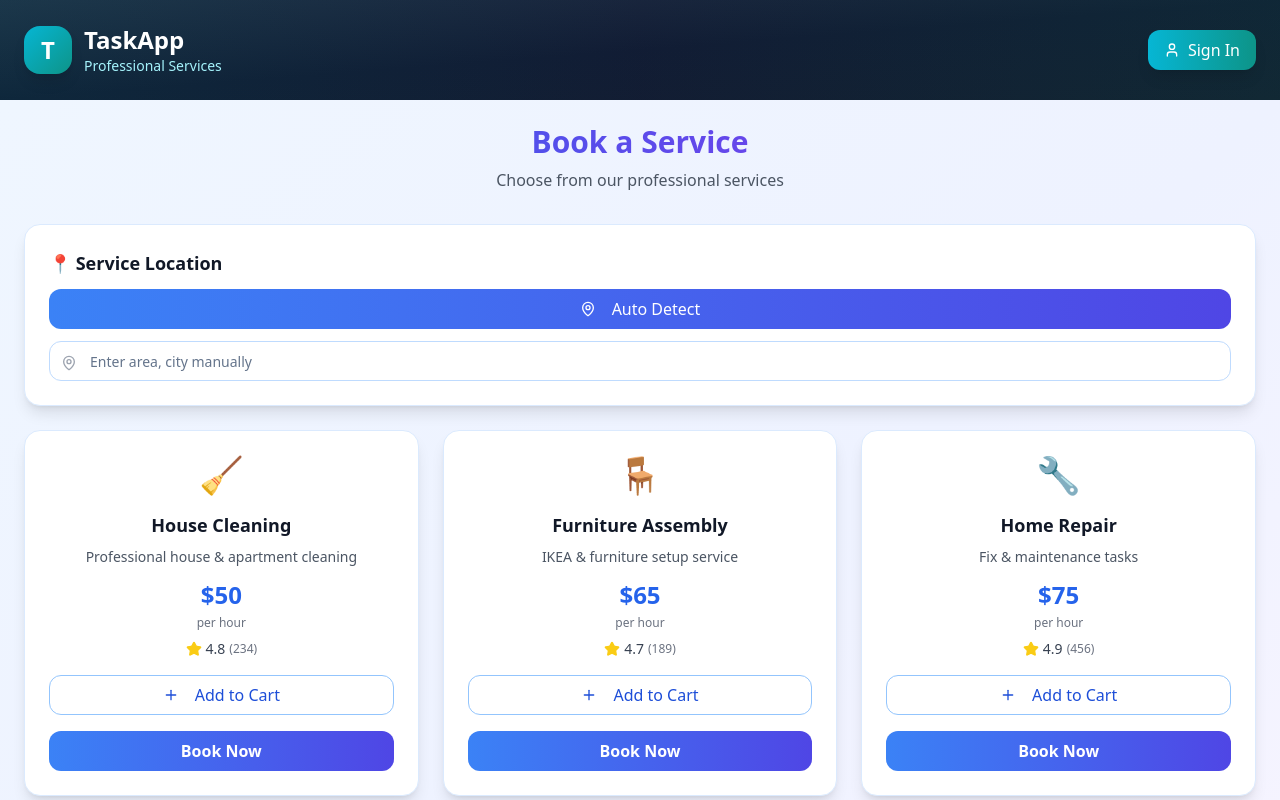
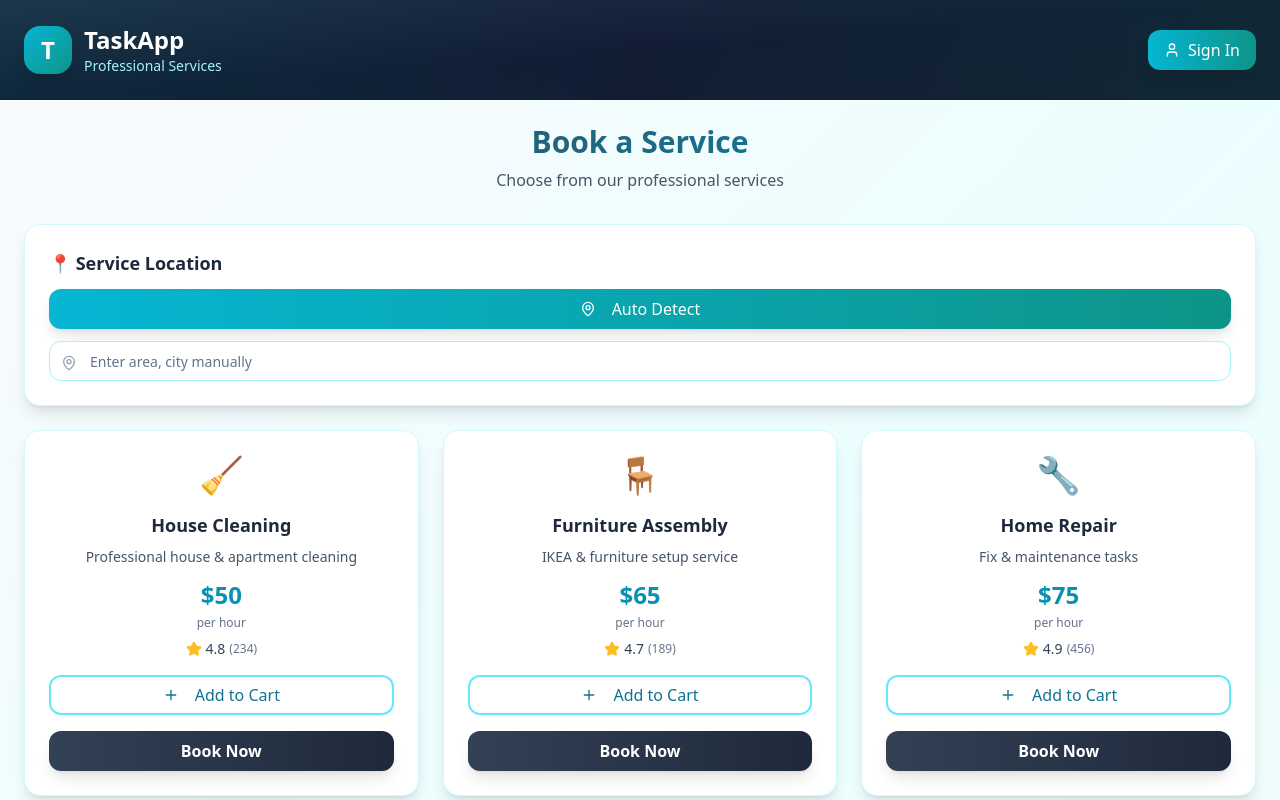
Before and after one commit to Hillfoul007/flutter-style-guide-app, a React (Vite) app: page / in a window 1280 px wide. Shown: the top 800 px of the page. Built offline with nearby package versions, Linux system fonts and the light colour scheme.

Commit message:
Update ServiceCategories with professional color palette
cgen-79b45dc2fa9b48e8b759dcfaf544cf43

```diff
--- a/src/components/ServiceCategories.tsx
+++ b/src/components/ServiceCategories.tsx
@@ -112,27 +112,27 @@ const ServiceCategories = ({ onServiceSelect }) => {
   };
 
   return (
-    <div className="min-h-screen bg-gradient-to-br from-blue-50 via-indigo-50 to-purple-50">
+    <div className="min-h-screen bg-gradient-to-br from-slate-50 via-cyan-50 to-teal-50">
       <div className="p-4 sm:p-6">
         <div className="text-center mb-6 sm:mb-8">
-          <h1 className="text-2xl sm:text-3xl font-bold bg-gradient-to-r from-blue-600 to-purple-600 bg-clip-text text-transparent mb-2">
+          <h1 className="text-2xl sm:text-3xl font-bold bg-gradient-to-r from-slate-700 to-cyan-600 bg-clip-text text-transparent mb-2">
             Book a Service
           </h1>
-          <p className="text-gray-600 text-sm sm:text-base">
+          <p className="text-slate-600 text-sm sm:text-base">
             Choose from our professional services
           </p>
         </div>
 
         {/* Location Section */}
-        <div className="mb-6 bg-white rounded-2xl p-4 sm:p-6 shadow-lg border border-blue-100">
-          <h3 className="text-lg font-semibold text-gray-900 mb-3">
+        <div className="mb-6 bg-white rounded-2xl p-4 sm:p-6 shadow-lg border border-cyan-100">
+          <h3 className="text-lg font-semibold text-slate-800 mb-3">
             📍 Service Location
           </h3>
           <div className="space-y-3">
             <div className="flex space-x-2">
               <Button
                 onClick={handleAutoLocation}
-                className="flex-1 bg-gradient-to-r from-blue-500 to-indigo-600 hover:from-blue-600 hover:to-indigo-700 text-white rounded-xl py-3 px-4 text-sm sm:text-base active:scale-95 transition-all duration-200"
+                className="flex-1 bg-gradient-to-r from-cyan-500 to-teal-600 hover:from-cyan-600 hover:to-teal-700 text-white rounded-xl py-3 px-4 text-sm sm:text-base active:scale-95 transition-all duration-200 shadow-lg"
                 disabled={isLocationAuto}
               >
                 <MapPin className="w-4 h-4 mr-2" />
@@ -144,9 +144,9 @@ const ServiceCategories = ({ onServiceSelect }) => {
                 placeholder="Enter area, city manually"
                 value={location}
                 onChange={(e) => setLocation(e.target.value)}
-                className="pl-10 rounded-xl border-blue-200 focus:border-blue-500 focus:ring-blue-500 py-3 text-base"
+                className="pl-10 rounded-xl border-cyan-200 focus:border-cyan-500 focus:ring-cyan-500 py-3 text-base"
               />
-              <MapPin className="w-4 h-4 absolute left-3 top-3.5 text-gray-400" />
+              <MapPin className="w-4 h-4 absolute left-3 top-3.5 text-slate-400" />
             </div>
           </div>
         </div>
@@ -158,30 +158,30 @@ const ServiceCategories = ({ onServiceSelect }) => {
             return (
               <div
                 key={service.id}
-                className="p-4 sm:p-6 bg-white border border-blue-100 rounded-2xl shadow-lg hover:shadow-xl transition-all duration-300"
+                className="p-4 sm:p-6 bg-white border border-cyan-100 rounded-2xl shadow-lg hover:shadow-xl transition-all duration-300 hover:border-cyan-200"
               >
                 <div className="text-3xl sm:text-4xl mb-3 sm:mb-4 text-center">
                   {service.icon}
                 </div>
-                <h3 className="font-bold text-gray-900 mb-2 text-base sm:text-lg text-center">
+                <h3 className="font-bold text-slate-800 mb-2 text-base sm:text-lg text-center">
                   {service.name}
                 </h3>
-                <p className="text-xs sm:text-sm text-gray-600 mb-3 text-center leading-relaxed">
+                <p className="text-xs sm:text-sm text-slate-600 mb-3 text-center leading-relaxed">
                   {service.description}
                 </p>
 
                 {/* Price and Rating */}
                 <div className="mb-4 text-center">
-                  <div className="text-xl sm:text-2xl font-bold text-blue-600 mb-1">
+                  <div className="text-xl sm:text-2xl font-bold text-cyan-600 mb-1">
                     ${service.price}
                   </div>
-                  <div className="text-xs text-gray-500 mb-2">per hour</div>
+                  <div className="text-xs text-slate-500 mb-2">per hour</div>
                   <div className="flex items-center justify-center space-x-1">
-                    <Star className="w-4 h-4 fill-yellow-400 text-yellow-400" />
-                    <span className="text-sm font-medium text-gray-700">
+                    <Star className="w-4 h-4 fill-amber-400 text-amber-400" />
+                    <span className="text-sm font-medium text-slate-700">
                       {service.rating}
                     </span>
-                    <span className="text-xs text-gray-500">
+                    <span className="text-xs text-slate-500">
                       ({service.reviews})
                     </span>
                   </div>
@@ -193,31 +193,31 @@ const ServiceCategories = ({ onServiceSelect }) => {
                     <Button
                       onClick={() => handleAddToCart(service)}
                       variant="outline"
-                      className="w-full border-blue-300 text-blue-700 hover:bg-blue-50 rounded-xl py-3 px-4 text-sm sm:text-base active:scale-95 transition-all duration-200"
+                      className="w-full border-cyan-300 text-cyan-700 hover:bg-cyan-50 rounded-xl py-3 px-4 text-sm sm:text-base active:scale-95 transition-all duration-200 border-2"
                     >
                       <Plus className="w-4 h-4 mr-2" />
                       Add to Cart
                     </Button>
                   ) : (
-                    <div className="flex items-center justify-center space-x-4 p-3 bg-blue-50 rounded-xl">
+                    <div className="flex items-center justify-center space-x-4 p-3 bg-gradient-to-r from-cyan-50 to-teal-50 rounded-xl border border-cyan-200">
                       <button
                         onClick={() =>
                           handleUpdateQuantity(service.id, quantity - 1)
                         }
-                        className="w-10 h-10 sm:w-8 sm:h-8 rounded-full bg-white shadow-md hover:shadow-lg flex items-center justify-center transition-all active:scale-95"
+                        className="w-10 h-10 sm:w-8 sm:h-8 rounded-full bg-white shadow-md hover:shadow-lg flex items-center justify-center transition-all active:scale-95 border border-cyan-200"
                       >
-                        <Minus className="w-4 h-4 text-blue-600" />
+                        <Minus className="w-4 h-4 text-cyan-600" />
                       </button>
-                      <span className="font-bold text-blue-900 min-w-[2.5rem] text-center text-lg">
+                      <span className="font-bold text-slate-800 min-w-[2.5rem] text-center text-lg">
                         {quantity}
                       </span>
                       <button
                         onClick={() =>
                           handleUpdateQuantity(service.id, quantity + 1)
                         }
-                        className="w-10 h-10 sm:w-8 sm:h-8 rounded-full bg-white shadow-md hover:shadow-lg flex items-center justify-center transition-all active:scale-95"
+                        className="w-10 h-10 sm:w-8 sm:h-8 rounded-full bg-white shadow-md hover:shadow-lg flex items-center justify-center transition-all active:scale-95 border border-cyan-200"
                       >
-                        <Plus className="w-4 h-4 text-blue-600" />
+                        <Plus className="w-4 h-4 text-cyan-600" />
                       </button>
                     </div>
                   )}
@@ -226,7 +226,7 @@ const ServiceCategories = ({ onServiceSelect }) => {
                 {/* Book Now Button */}
                 <Button
                   onClick={() => handleBookNow(service)}
-                  className="w-full bg-gradient-to-r from-blue-500 to-indigo-600 hover:from-blue-600 hover:to-indigo-700 text-white rounded-xl py-3 px-4 text-sm sm:text-base font-semibold active:scale-95 transition-all duration-200"
+                  className="w-full bg-gradient-to-r from-slate-700 to-slate-800 hover:from-slate-800 hover:to-slate-900 text-white rounded-xl py-3 px-4 text-sm sm:text-base font-semibold active:scale-95 transition-all duration-200 shadow-lg hover:shadow-xl"
                 >
                   Book Now
                 </Button>
```
